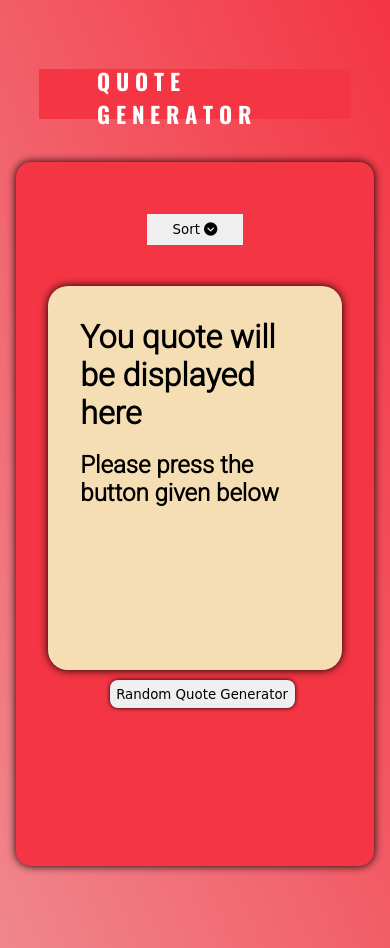
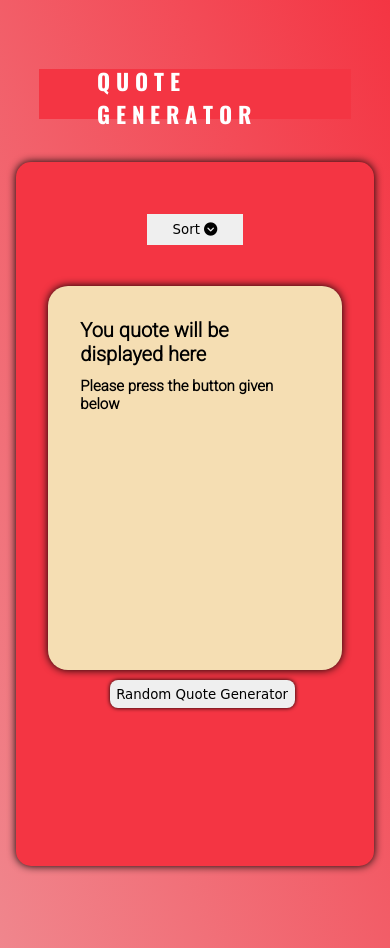
Before and after one commit to ujjwalparashar30/quoteGenerator, a plain HTML site: page index.html in a window 390 px wide. Drawn offline with nearby package versions, Linux system fonts and the light colour scheme; no server answers; a web font is replaced by a local one.

Commit message:
changes in font size of quote in media query

```diff
--- a/style.css
+++ b/style.css
@@ -334,4 +334,8 @@ i{
         transform: translate(0.8rem,0);
         padding: 6px;
     }
+    .quote{
+        font-size: 10px;
+    }
+
 }
```
